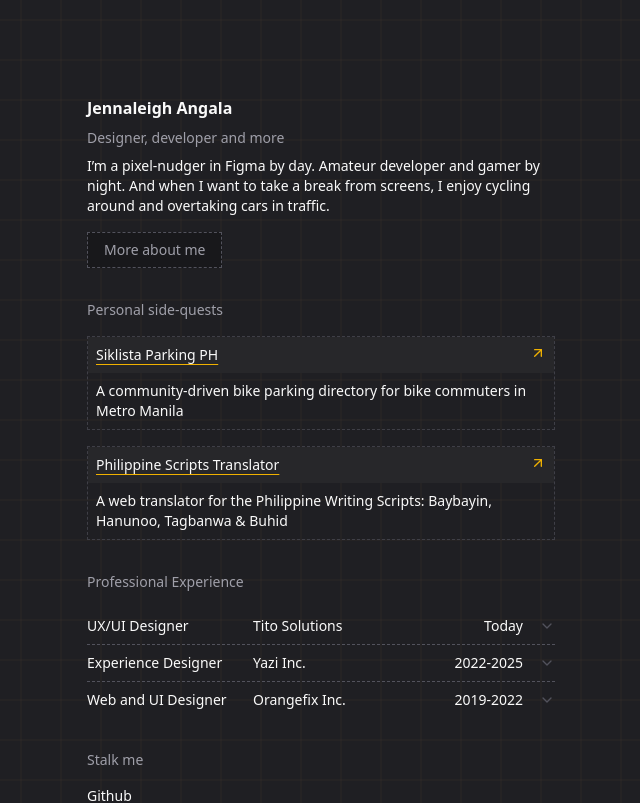
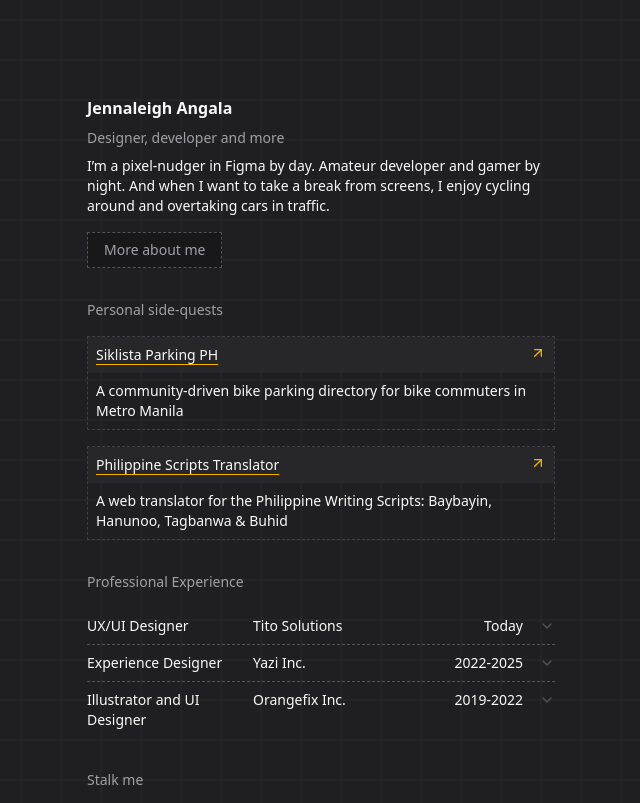
Before and after one commit to jennayey/jennayey-v4, a Next.js app: page / in a window 1280 px wide. Shown: the top 803 px of the page, without its empty margins (319-959 px from the left). Built offline with nearby package versions, Linux system fonts and the light colour scheme.

Commit message:
fix exp section

```diff
--- a/app/page.tsx
+++ b/app/page.tsx
@@ -80,7 +80,7 @@ export default function Home() {
             <AccordionItem value="item-3">
               <AccordionTrigger>
                 <div className="w-full grid grid-cols-[150px_1fr_max-content] gap-4">
-                  <span>Web and UI Designer</span>
+                  <span>Illustrator and UI Designer</span>
                   <span>Orangefix Inc.</span>
                   <span className="ml-auto">2019-2022</span>
                 </div>
```
